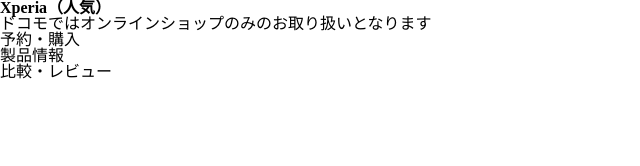
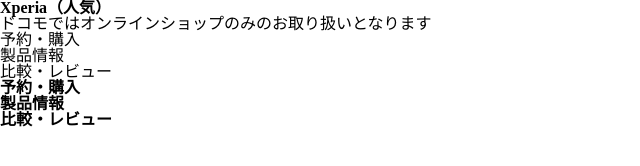
Before and after one commit to taisei-code/js-tab-app, a plain HTML site: page index.html in a window 1280 px wide. Shown: the whole page, without its empty margins (0-640 px from the left). Drawn offline with Linux system fonts and the light colour scheme.

Commit message:
要素配置

```diff
--- a/index.html
+++ b/index.html
@@ -20,17 +20,17 @@
     <li>比較・レビュー</li>
   </ul>
 
-  <div>
+  <section>
+    <h2>予約・購入</h2>
+  </section>
 
-  </div>
+  <section>
+    <h2>製品情報</h2>
+  </section>
 
-  <div>
-
-  </div>
-
-  <div>
-
-  </div>
+  <section>
+    <h2>比較・レビュー</h2>
+  </section>
 
 </body>
 </html>
```
